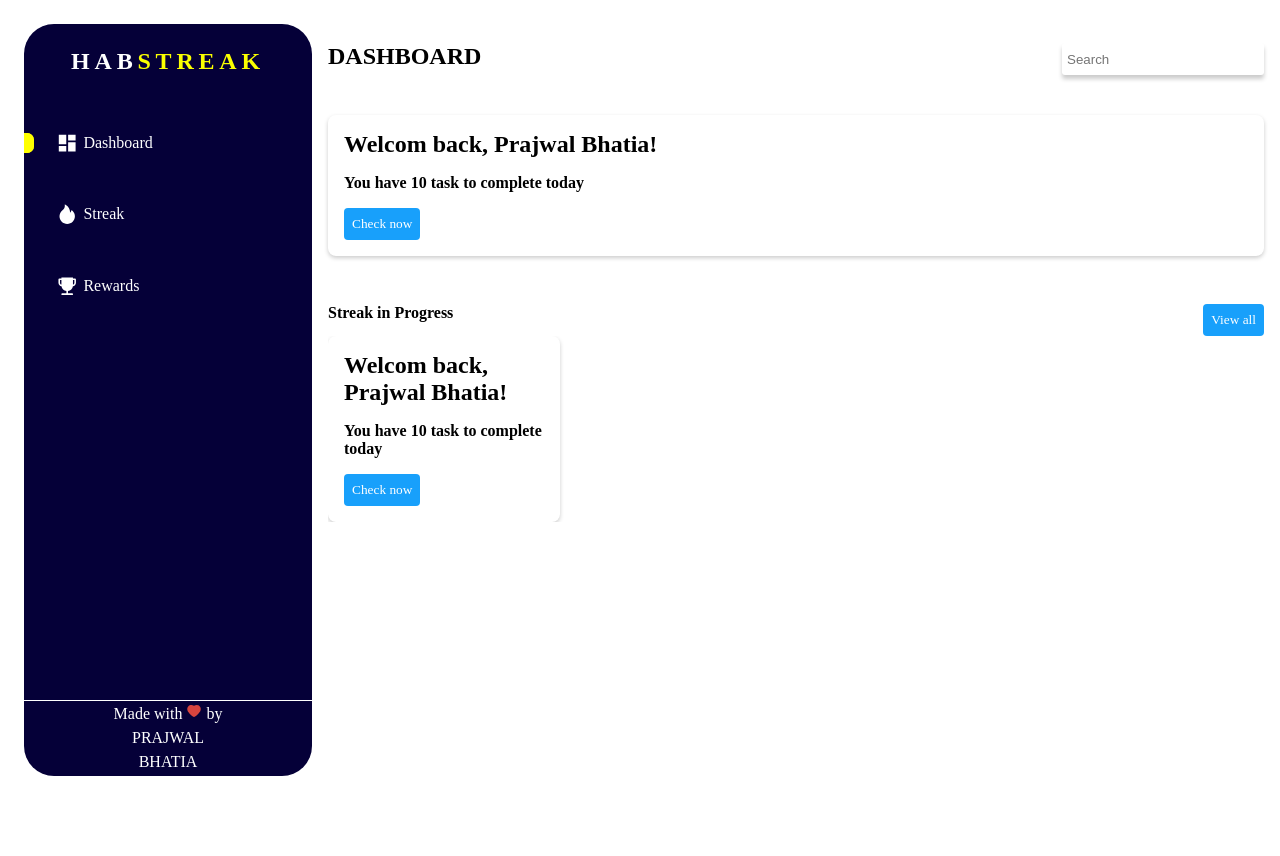
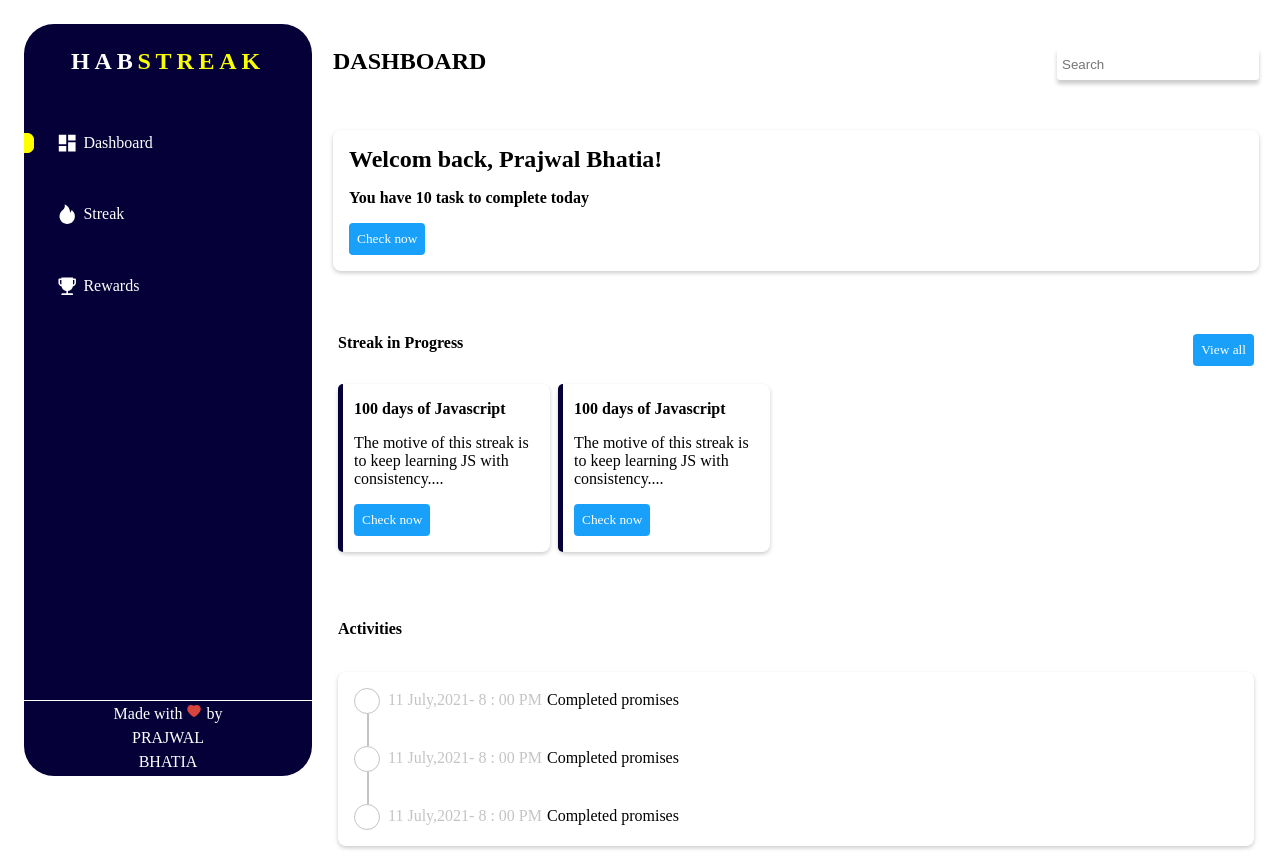
Before and after one commit to prajwalbhatia/habstreak, a React (Create React App) app: page /dashboard in a window 1280 px wide. Before the commit the page ends 800 px from the top, so only its background shows below. Built offline with nearby package versions, Linux system fonts and the light colour scheme; a web font is replaced by a local one.

Commit message:
Dashboard design completed

```diff
--- a/public/app-assets/css/core.css
+++ b/public/app-assets/css/core.css
@@ -21,10 +21,12 @@
   --navigationAroundSpace: 1.5rem;
   --primaryColor: #050038;
   --secondaryColor: #FAFF00;
+  --lightColor: #C4C4C4;
 }
 h1,
 h2,
 h4,
+h5,
 p,
 span,
 a,
--- a/public/app-assets/css/core.less
+++ b/public/app-assets/css/core.less
@@ -26,11 +26,13 @@
   --navigationAroundSpace: 1.5rem;
   --primaryColor: #050038;
   --secondaryColor: #FAFF00;
+  --lightColor : #C4C4C4;
 }
 
 h1,
 h2,
 h4,
+h5,
 p,
 span,
 a,
--- a/src/components/card/card.css
+++ b/src/components/card/card.css
@@ -3,4 +3,15 @@
   box-shadow: 0px 2px 4px 0px #ccc;
   height: auto;
   padding: 1rem;
+  position: relative;
 }
+.card-line {
+  position: absolute;
+  height: 100%;
+  width: 0.3rem;
+  background-color: var(--primaryColor);
+  border-top-left-radius: 0.5rem;
+  border-bottom-left-radius: 0.5rem;
+  left: 0;
+  top: 0;
+}
--- a/src/components/card/card.jsx
+++ b/src/components/card/card.jsx
@@ -6,6 +6,7 @@ import './card.css';
 function Card(props) {
     return(
         <div className={`card ${props.cardClass}`}>
+            {props.withLine ?  <div className="card-line"></div> : null}
             {props.children}
         </div>
     );
--- a/src/components/card/card.less
+++ b/src/components/card/card.less
@@ -4,4 +4,17 @@
   box-shadow: 0px 2px 4px 0px #ccc;
   height: auto;
   padding: 1rem;
+  position: relative;
 }
+
+.card-line
+{
+    position: absolute;
+    height: 100%;
+    width: 0.3rem;
+    background-color: var(--primaryColor);
+    border-top-left-radius: 0.5rem;
+    border-bottom-left-radius: 0.5rem;
+    left: 0;
+    top: 0;
+}
--- a/src/pages/Dashboard/dashboard.css
+++ b/src/pages/Dashboard/dashboard.css
@@ -16,9 +16,67 @@
 .dashboard .dashboard-main-container .progress-streak-container .streak-list {
   display: flex;
   overflow: auto;
+  flex-wrap: wrap;
+  max-height: 500px;
+  overflow-y: scroll;
 }
 .dashboard .dashboard-main-container .progress-streak-container .streak-list .streak-card {
   display: flex;
   flex-direction: column;
-  flex-basis: 200px;
+  flex-basis: 180px;
+  margin-top: 0.5rem;
 }
+.dashboard .dashboard-main-container .progress-streak-container .streak-list .streak-card:not(:last-child) {
+  margin-right: 0.5rem;
+}
+.dashboard .dashboard-main-container .activities-container {
+  margin-top: 3rem;
+}
+.dashboard .dashboard-main-container .activities-container .header-container {
+  display: flex;
+  justify-content: space-between;
+}
+.dashboard .dashboard-main-container .activities-container .activities-card {
+  margin-top: 1.5rem;
+  height: 100%;
+}
+.dashboard .dashboard-main-container .activities-container .activities-card .list-items {
+  display: flex;
+}
+.dashboard .dashboard-main-container .activities-container .activities-card .list-items .empty-circle {
+  height: 1.5rem;
+  width: 1.5em;
+  border-radius: 50%;
+  border: 1px solid var(--lightColor);
+  margin-right: 0.5rem;
+}
+.dashboard .dashboard-main-container .activities-container .activities-card .list-items .empty-circle::after {
+  content: "";
+  position: relative;
+  display: block;
+  height: 2rem;
+  width: 2px;
+  top: 25px;
+  left: 12px;
+  background-color: var(--lightColor);
+}
+.dashboard .dashboard-main-container .activities-container .activities-card .list-items .date-and-time {
+  line-height: 1.5rem;
+  margin-right: 5px;
+}
+.dashboard .dashboard-main-container .activities-container .activities-card .list-items .date-and-time span {
+  color: var(--lightColor);
+}
+.dashboard .dashboard-main-container .activities-container .activities-card .list-items .activity {
+  line-height: 1.5rem;
+}
+.dashboard .dashboard-main-container .activities-container .activities-card .list-items:not(:first-child) {
+  margin-top: 2rem;
+}
+.dashboard .dashboard-main-container .activities-container .activities-card .list-items:last-child .empty-circle::after {
+  content: "";
+  display: none;
+}
+.dashboard .dashboard-main-container .pad-global {
+  padding: 5px;
+}
--- a/src/pages/Dashboard/dashboard.jsx
+++ b/src/pages/Dashboard/dashboard.jsx
@@ -15,12 +15,15 @@ function Dashboard(props) {
     <div className="dashboard">
       <Navigation />
       <div className="dashboard-main-container">
+          <div className="pad-global">
             <Header
               headerText={'DASHBOARD'}
               withSearchBox={true}
             />
+          </div>
 
           {/* Notification Card */}
+          <div className="pad-global">
             <Card cardClass="notification-card">
               <h2>Welcom back, Prajwal Bhatia!</h2>
               <h4 className="mt-1">You have 10 task to complete today</h4>
@@ -29,20 +32,30 @@ function Dashboard(props) {
                 btnContainerClass={'mt-1'}
               />
             </Card>
+          </div>
 
           {/* Progress streak */}
-          <div className="progress-streak-container">
-              <diV className="header-container">
+          <div className="progress-streak-container pad-global">
+              <diV className="header-container pad-global">
                 <h4>Streak in Progress</h4>
                 <PrimaryButton
                   name={'View all'}
                 />
             </diV>
 
-            <div className="streak-list">
-              <Card cardClass="streak-card">
-                <h2>Welcom back, Prajwal Bhatia!</h2>
-                <h4 className="mt-1">You have 10 task to complete today</h4>
+            <div className="streak-list pad-global">
+              <Card withLine={true} cardClass="streak-card">
+                <h4>100 days of Javascript</h4>
+                <p className="mt-1">The motive of this streak is to keep learning JS with consistency....</p>
+                <PrimaryButton
+                  name={'Check now'}
+                  btnContainerClass={'mt-1'}
+                />
+              </Card>
+
+              <Card withLine={true} cardClass="streak-card">
+                <h4>100 days of Javascript</h4>
+                <p className="mt-1">The motive of this streak is to keep learning JS with consistency....</p>
                 <PrimaryButton
                   name={'Check now'}
                   btnContainerClass={'mt-1'}
@@ -51,6 +64,36 @@ function Dashboard(props) {
             </div>
           </div>
 
+
+            {/* Activities */}
+            <div className="activities-container pad-global">
+              <diV className="header-container pad-global">
+                <h4>Activities</h4>
+
+            </diV>
+
+            <div className="pad-global">
+              <Card cardClass="activities-card">
+                <div className="list-items">
+                  <div className="empty-circle"></div>
+                  <div className="date-and-time"><span>11 July,2021- </span><span>8 : 00 PM </span></div>
+                  <div className="activity"><span>Completed promises</span></div>
+                </div>
+
+                <div className="list-items">
+                  <div className="empty-circle"></div>
+                  <div className="date-and-time"><span>11 July,2021- </span><span>8 : 00 PM </span></div>
+                  <div className="activity"><span>Completed promises</span></div>
+                </div>
+
+                <div className="list-items">
+                  <div className="empty-circle"></div>
+                  <div className="date-and-time"><span>11 July,2021- </span><span>8 : 00 PM </span></div>
+                  <div className="activity"><span>Completed promises</span></div>
+                </div>
+              </Card>
+            </div>
+          </div>
       </div>
     </div>
   );
--- a/src/pages/Dashboard/dashboard.less
+++ b/src/pages/Dashboard/dashboard.less
@@ -25,14 +25,101 @@
         {
           display: flex;
           overflow: auto;
+          flex-wrap: wrap;
+          max-height: 500px;
+          overflow-y: scroll;
           .streak-card
           {
             display: flex;
             flex-direction: column;
-            flex-basis: 200px;
+            flex-basis: 180px;
+            margin-top: 0.5rem;
+          }
+
+          .streak-card:not(:last-child)
+          {
+            margin-right: 0.5rem;
           }
         }
 
       }
+
+      .activities-container
+      {
+        margin-top: 3rem;
+
+        .header-container
+        {
+          display: flex;
+          justify-content: space-between;
+        }
+
+        .activities-card
+        {
+          margin-top: 1.5rem;
+          height: 100%;
+
+          .list-items
+          {
+            display: flex;
+            .empty-circle
+            {
+                height: 1.5rem;
+                width: 1.5em;
+                border-radius: 50%;
+                border: 1px solid var(--lightColor);
+                margin-right: 0.5rem;
+            }
+
+            .empty-circle::after
+            {
+              content: "";
+              position: relative;
+              display: block;
+              height: 2rem;
+              width: 2px;
+              top: 25px;
+              left: 12px;
+              background-color: var(--lightColor);
+            }
+
+
+            .date-and-time
+            {
+              line-height: 1.5rem;
+              margin-right: 5px;
+
+              span
+              {
+                color: var(--lightColor);
+              }
+            }
+
+            .activity
+            {
+              line-height: 1.5rem;
+            }
+          }
+
+          .list-items:not(:first-child)
+          {
+            margin-top: 2rem;
+          }
+
+          .list-items:last-child
+          {
+            .empty-circle::after
+            {
+              content: "";
+              display: none;
+            }
+          }
+        }
+      }
+
+      .pad-global
+      {
+        padding: 5px;
+      }
   }
 }
```
Lines whose indentation alone changed are shown as unchanged.
